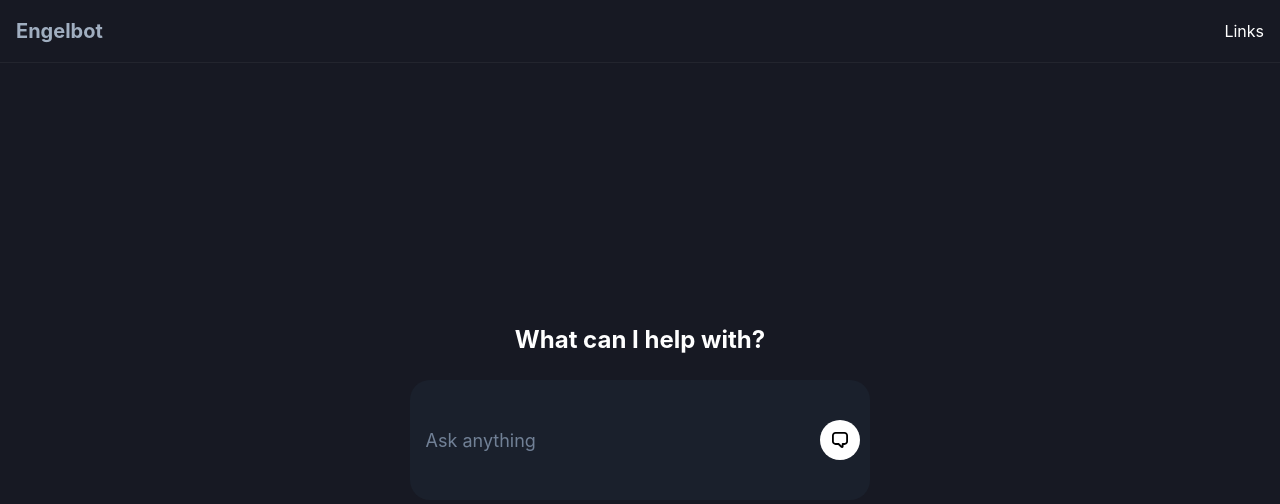
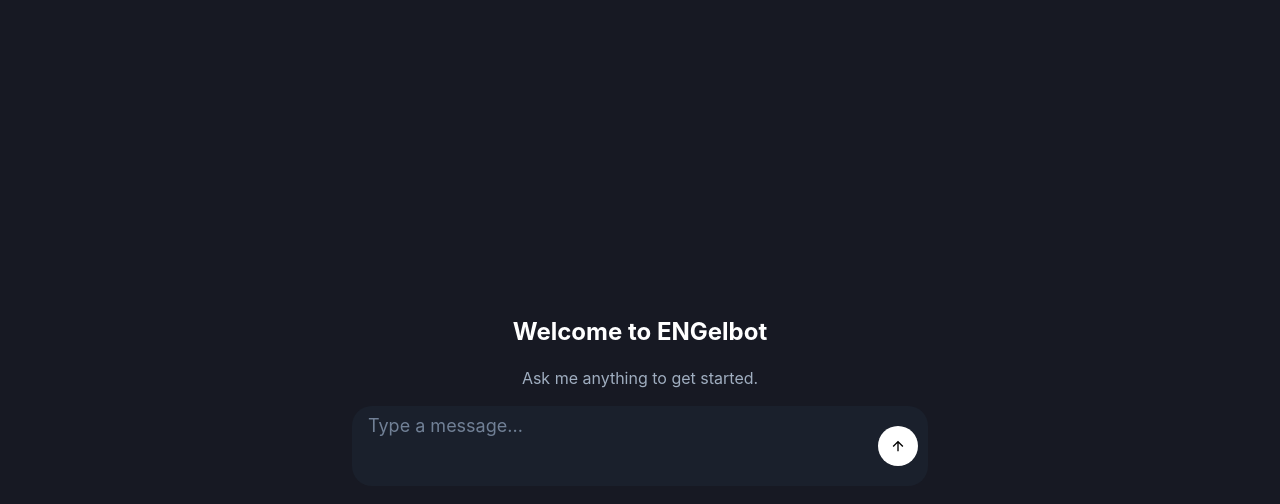
Before and after one commit to megaraph/guppy-frontend, a React (Vite) app: page / in a window 1280 px wide. Shown: the top 504 px of the page. Built offline with nearby package versions, Linux system fonts and the light colour scheme.

Commit message:
update front page

```diff
--- a/src/App.tsx
+++ b/src/App.tsx
@@ -1,16 +1,19 @@
 import {
     Box,
-    Input,
     IconButton,
     VStack,
     Text,
     HStack,
     Flex,
+    Textarea,
 } from "@chakra-ui/react";
-import { ChatIcon } from "@chakra-ui/icons";
+import { ArrowUpIcon } from "@chakra-ui/icons";
 import { useState, useEffect, useRef } from "react";
 
-const mockResponses: { [key: string]: string } = {
+// Define message type
+type Message = { text: string; sender: "user" | "bot" };
+
+const mockResponses: Record<string, string> = {
     hello: "Hi there! How can I assist you today?",
     "how are you": "I'm just a bot, but I'm here to help!",
     "what is your name": "I'm ChatGPT Clone, your virtual assistant.",
@@ -18,22 +21,20 @@
 };
 
 function ChatGPTClone() {
-    const [messages, setMessages] = useState<
-        { text: string; sender: "user" | "bot" }[]
-    >([]);
+    const [messages, setMessages] = useState<Message[]>([]);
     const [input, setInput] = useState("");
     const [chatStarted, setChatStarted] = useState(false);
-    const messagesEndRef = useRef<HTMLDivElement>(null);
+    const messagesEndRef = useRef<HTMLDivElement | null>(null);
 
     const sendMessage = () => {
         if (!input.trim()) return;
         if (!chatStarted) setChatStarted(true);
 
-        const userMessage = { text: input, sender: "user" as const };
+        const userMessage: Message = { text: input, sender: "user" };
         setMessages((prev) => [...prev, userMessage]);
 
         setTimeout(() => {
-            const botResponse: { text: string; sender: "bot" } = {
+            const botResponse: Message = {
                 text:
                     mockResponses[input.toLowerCase()] ||
                     mockResponses["default"],
@@ -61,6 +62,67 @@
             justifyContent="center"
             p={16}
         >
+            {!chatStarted ? (
+                // Welcome Screen
+                <VStack spacing={4} textAlign="center">
+                    <Text fontSize="2xl" fontWeight="bold">
+                        Welcome to ENGelbot
+                    </Text>
+                    <Text fontSize="md" color="gray.400">
+                        Ask me anything to get started.
+                    </Text>
+                    <Flex
+                        w="100vw"
+                        maxW="45vw"
+                        position="relative"
+                        alignItems="center"
+                    >
+                        <Textarea
+                            placeholder="Type a message..."
+                            value={input}
+                            onChange={(e) => setInput(e.target.value)}
+                            onKeyDown={(e) => {
+                                if (e.key === "Enter" && !e.shiftKey) {
+                                    e.preventDefault();
+                                    sendMessage();
+                                }
+                            }}
+                            bg="gray.800"
+                            border="none"
+                            _focus={{ bg: "gray.700", zIndex: 1 }}
+                            color="white"
+                            fontSize="lg"
+                            pr="60px"
+                            borderRadius="20px"
+                            height="60px"
+                            resize="none"
+                            w="full"
+                        />
+                        <IconButton
+                            icon={<ArrowUpIcon color="black" />}
+                            aria-label="Send Message"
+                            onClick={sendMessage}
+                            position="absolute"
+                            right="10px"
+                            bg="white"
+                            borderRadius="full"
+                            _hover={{ bg: "gray.300" }}
+                            boxSize="40px"
+                            zIndex={2}
+                        />
+                    </Flex>
+                </VStack>
+            ) : (
+                // Chat Interface
+                <Box
+                    w="full"
+                    h="100vh"
+                    display="flex"
+                    flexDirection="column"
+                    alignItems="center"
+                    justifyContent="flex-start"
+                    p={16}
+                >
                     {/* Navbar */}
                     <HStack
                         w="full"
@@ -83,53 +145,74 @@
                         </HStack>
                     </HStack>
 
-            {!chatStarted && (
+                    <VStack
+                        spacing={4}
+                        w="full"
+                        maxW="800px"
+                        flex="1"
+                        overflowY="auto"
+                        p={5}
+                        maxHeight="calc(100vh - 160px)"
+                        alignSelf="center"
+                        mb={24}
+                    >
+                        {messages.map((msg, index) => (
                             <Box
-                    w="40%"
-                    h="auto"
-                    minH="200px"
-                    display="flex"
-                    flexDirection="column"
+                                key={index}
+                                p={3}
+                                borderRadius="lg"
+                                bg={
+                                    msg.sender === "user"
+                                        ? "blue.500"
+                                        : "gray.700"
+                                }
+                                alignSelf={
+                                    msg.sender === "user"
+                                        ? "flex-end"
+                                        : "flex-start"
+                                }
+                                maxW="80%"
+                                whiteSpace="pre-wrap"
+                                wordBreak="break-word"
                             >
+                                {msg.text}
+                            </Box>
+                        ))}
+                        <div ref={messagesEndRef} />
+                    </VStack>
+
+                    {/* Always visible input field */}
                     <Box
-                        flex={1}
-                        display="flex"
-                        alignItems="center"
-                        justifyContent="center"
-                    >
-                        <Text
-                            fontSize="2xl"
-                            fontWeight="bold"
-                            textAlign="center"
-                        >
-                            What can I help with?
-                        </Text>
-                    </Box>
-                    <Box
-                        flex={1}
-                        display="flex"
-                        alignItems="center"
-                        justifyContent="center"
+                        w="full"
+                        maxW="800px"
+                        position="fixed"
+                        bottom={2}
+                        p={4}
                     >
                         <Flex w="full" position="relative" alignItems="center">
-                            <Input
+                            <Textarea
                                 placeholder="Ask anything"
                                 value={input}
                                 onChange={(e) => setInput(e.target.value)}
                                 onKeyDown={(e) => {
-                                    if (e.key === "Enter") sendMessage();
+                                    if (e.key === "Enter" && !e.shiftKey) {
+                                        e.preventDefault();
+                                        sendMessage();
+                                    }
                                 }}
                                 bg="gray.800"
                                 border="none"
                                 _focus={{ bg: "gray.700", zIndex: 1 }}
                                 color="white"
-                                height="120px"
                                 fontSize="lg"
                                 pr="60px"
                                 borderRadius="20px"
+                                height="60px"
+                                resize="none"
+                                w="full"
                             />
                             <IconButton
-                                icon={<ChatIcon color="black" />}
+                                icon={<ArrowUpIcon color="black" />}
                                 aria-label="Send Message"
                                 onClick={sendMessage}
                                 position="absolute"
@@ -144,75 +227,6 @@
                     </Box>
                 </Box>
             )}
-
-            <VStack
-                spacing={4}
-                w="full"
-                maxW="800px"
-                flex="1"
-                overflowY="auto"
-                p={5}
-                display={chatStarted ? "flex" : "none"}
-                maxHeight="calc(100vh - 120px)"
-                alignSelf="center"
-            >
-                {messages.map((msg, index) => (
-                    <Box
-                        key={index}
-                        p={3}
-                        borderRadius="lg"
-                        bg={msg.sender === "user" ? "blue.500" : "gray.700"}
-                        alignSelf={
-                            msg.sender === "user" ? "flex-end" : "flex-start"
-                        }
-                    >
-                        {msg.text}
-                    </Box>
-                ))}
-                <div ref={messagesEndRef} />
-            </VStack>
-
-            {chatStarted && (
-                <Flex
-                    w="full"
-                    maxW="800px"
-                    p={4}
-                    position="fixed"
-                    bottom={0}
-                    bg="gray.900"
-                    alignItems="center"
-                >
-                    <Flex w="full" position="relative" alignItems="center">
-                        <Input
-                            placeholder="Ask anything"
-                            value={input}
-                            onChange={(e) => setInput(e.target.value)}
-                            onKeyDown={(e) => {
-                                if (e.key === "Enter") sendMessage();
-                            }}
-                            bg="gray.800"
-                            border="none"
-                            _focus={{ bg: "gray.700", zIndex: 1 }}
-                            color="white"
-                            height="60px"
-                            fontSize="g"
-                            pr="60px"
-                        />
-                        <IconButton
-                            icon={<ChatIcon color="black" />}
-                            aria-label="Send Message"
-                            onClick={sendMessage}
-                            position="absolute"
-                            right="10px"
-                            bg="white"
-                            borderRadius="full"
-                            _hover={{ bg: "gray.300" }}
-                            boxSize="40px"
-                            zIndex={2}
-                        />
-                    </Flex>
-                </Flex>
-            )}
         </Box>
     );
 }
```
Lines whose indentation alone changed are shown as unchanged.
